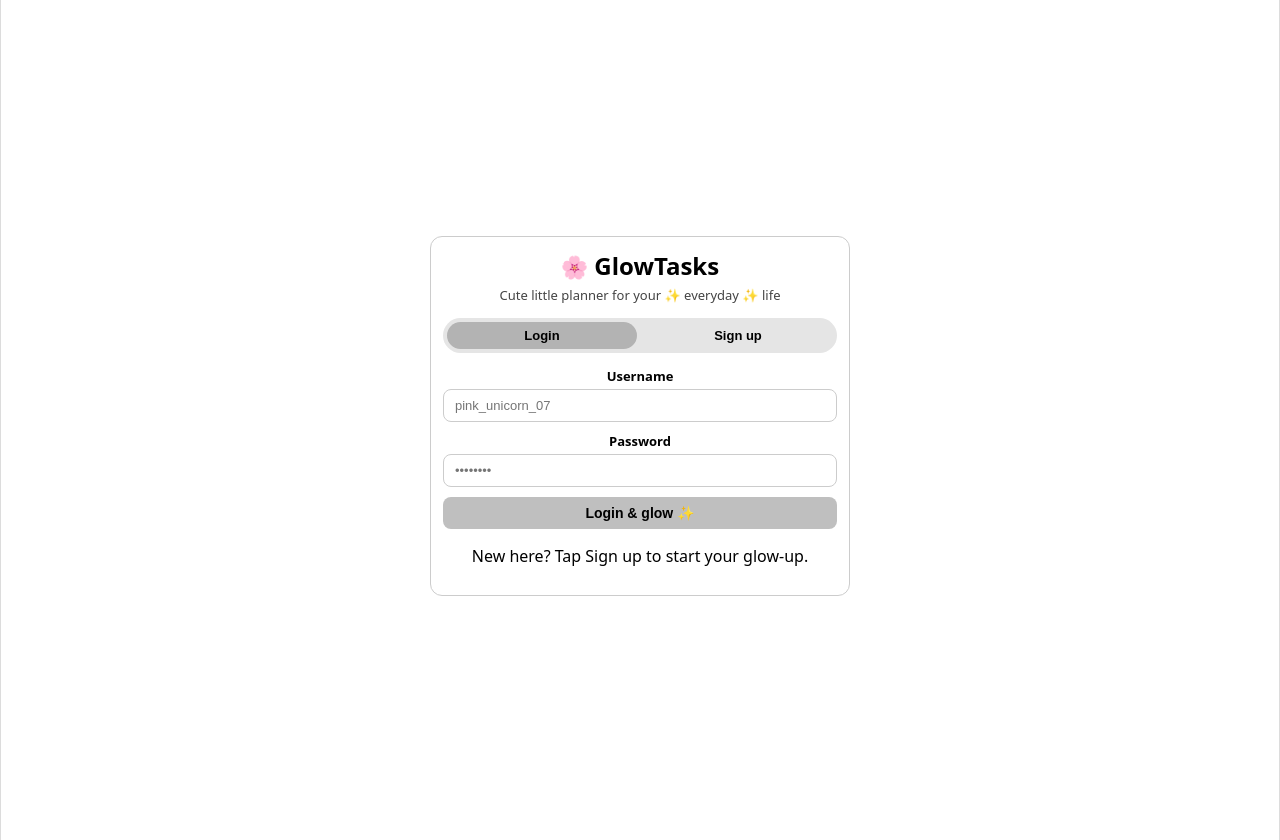
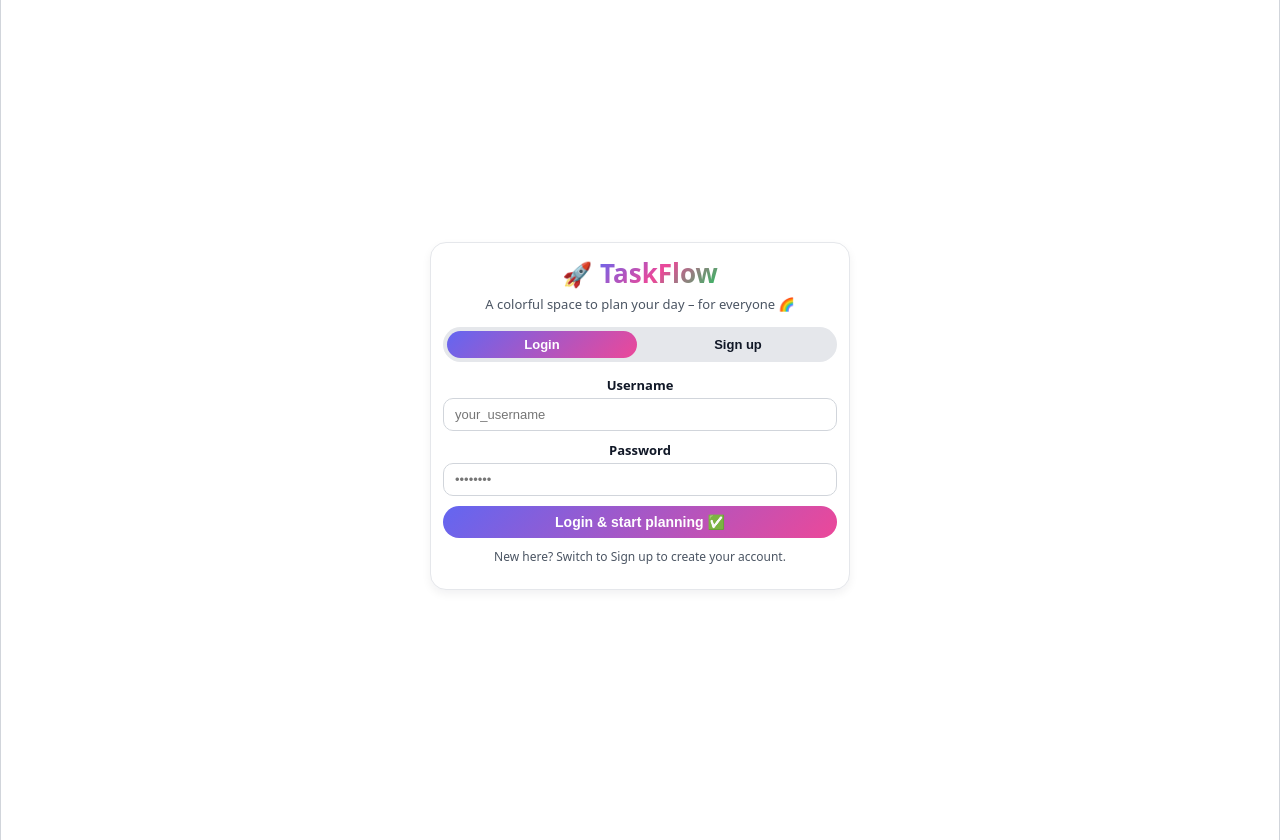
Before and after one commit to Satyam-Nayak/frontend, a React (Create React App) app: page / in a window 1280 px wide. Built offline with nearby package versions, Linux system fonts and the light colour scheme.

Commit message:
new changes and add css

```diff
--- a/src/App.css
+++ b/src/App.css
@@ -6,11 +6,11 @@
 body {
   margin: 0;
   font-family: system-ui, -apple-system, BlinkMacSystemFont, "Segoe UI", sans-serif;
-  background: #f2f2f2; /* light gray */
-  color: #000000; /* black text */
+  background: linear-gradient(135deg, #fdfbfb, #e4f2ff); /* soft colorful */
+  color: #111827; /* dark gray text */
 }
 
-/* Full screen layout on laptop */
+/* Full screen layout */
 .app-bg {
   min-height: 100vh;
   display: flex;
@@ -21,13 +21,13 @@ body {
 
 .app-glass {
   width: 100%;
-  max-width: 1400px;           /* a bit wider for laptop */
-  min-height: 100vh;           /* full height */
-  background: #ffffff;         /* white container */
-  border-radius: 0;            /* full-page web app look */
-  border-left: 1px solid #dcdcdc;
-  border-right: 1px solid #dcdcdc;
-  box-shadow: 0 0 12px rgba(0, 0, 0, 0.08);
+  max-width: 1400px;
+  min-height: 100vh;
+  background: #ffffff;
+  border-radius: 0;
+  border-left: 1px solid #d1d5db;
+  border-right: 1px solid #d1d5db;
+  box-shadow: 0 0 18px rgba(15, 23, 42, 0.12);
   padding: 16px 24px 24px;
 }
 
@@ -37,35 +37,43 @@ body {
 }
 
 .card {
-  border-radius: 12px;
+  border-radius: 16px;
   padding: 12px;
-  background: #fafafa;
-  border: 1px solid #ddd;
-  box-shadow: none;
+  background: #f9fafb;
+  border: 1px solid #e5e7eb;
+  box-shadow: 0 4px 10px rgba(15, 23, 42, 0.06);
+  transition: transform 0.12s ease, box-shadow 0.12s ease;
+}
+
+.card:hover {
+  transform: translateY(-1px);
+  box-shadow: 0 6px 16px rgba(15, 23, 42, 0.12);
 }
 
 .neon-border {
   border-image: none;
-  border: 1px solid #ccc;
+  border: 1px solid #e5e7eb;
 }
 
 .btn {
-  border-radius: 8px;
+  border-radius: 999px;
   padding: 8px 14px;
   border: none;
   cursor: pointer;
-  font-weight: bold;
+  font-weight: 600;
   font-size: 14px;
-  background: #e0e0e0;
-  color: #000000;
+  background: #e5e7eb;
+  color: #111827;
+  transition: background 0.12s ease, transform 0.12s ease, box-shadow 0.12s ease;
 }
 
 .btn:hover {
-  background: #d5d5d5;
+  background: #d1d5db;
+  box-shadow: 0 2px 6px rgba(15, 23, 42, 0.15);
 }
 
 .btn:active {
-  transform: scale(0.96);
+  transform: scale(0.97);
 }
 
 /* ===== Inputs ===== */
@@ -74,22 +82,23 @@ body {
   flex-direction: column;
   font-size: 13px;
   gap: 4px;
-  color: #000000;
-  font-weight: bold;
+  color: #111827;
+  font-weight: 600;
 }
 
 .input {
-  border-radius: 8px;
+  border-radius: 10px;
   padding: 8px 11px;
-  border: 1px solid #cccccc;
+  border: 1px solid #d1d5db;
   background: #ffffff;
-  color: #000000;
+  color: #111827;
   font-size: 13px;
 }
 
 .input:focus {
-  border-color: #999;
-  box-shadow: 0 0 4px rgba(150, 150, 150, 0.4);
+  border-color: #6366f1;
+  box-shadow: 0 0 0 3px rgba(99, 102, 241, 0.25);
+  outline: none;
 }
 
 .textarea {
@@ -119,24 +128,26 @@ body {
   display: flex;
   align-items: center;
   justify-content: center;
-  gap: 6px;
+  gap: 8px;
   margin-bottom: 4px;
 }
 
 .logo-emoji {
-  font-size: 22px;
+  font-size: 24px;
 }
 
 .logo-title {
-  font-size: 24px;
+  font-size: 26px;
   font-weight: 800;
-  color: #000000;
+  background: linear-gradient(135deg, #6366f1, #ec4899, #22c55e);
+  -webkit-background-clip: text;
+  color: transparent;
 }
 
 .logo-subtitle {
   margin: 0 0 14px;
   font-size: 13px;
-  color: #444;
+  color: #4b5563;
 }
 
 .auth-tabs {
@@ -144,7 +155,7 @@ body {
   gap: 6px;
   padding: 4px;
   border-radius: 999px;
-  background: #e5e5e5;
+  background: #e5e7eb;
   margin-bottom: 14px;
 }
 
@@ -154,14 +165,15 @@ body {
   border-radius: 999px;
   border: none;
   background: transparent;
-  color: #000;
+  color: #111827;
   font-size: 13px;
   cursor: pointer;
-  font-weight: bold;
+  font-weight: 600;
 }
 
 .tab.active {
-  background: #b3b3b3;
+  background: linear-gradient(135deg, #6366f1, #ec4899);
+  color: #ffffff;
 }
 
 .auth-form {
@@ -172,35 +184,40 @@ body {
 }
 
 .primary-btn {
-  background: #bfbfbf;
-  color: #000;
-  font-weight: bold;
+  background: linear-gradient(135deg, #6366f1, #ec4899);
+  color: #ffffff;
 }
 
 .primary-btn:hover {
-  background: #a6a6a6;
+  background: linear-gradient(135deg, #4f46e5, #db2777);
+}
+
+.auth-hint {
+  margin-top: 8px;
+  font-size: 12px;
+  color: #4b5563;
 }
 
 /* Badges */
 .badge {
   padding: 5px 8px;
-  border-radius: 6px;
+  border-radius: 999px;
   font-size: 12px;
-  font-weight: bold;
+  font-weight: 600;
 }
 
 .error-badge {
-  background: #ffd6d6;
-  color: #a30000;
+  background: #fee2e2;
+  color: #b91c1c;
 }
 
-/* ===== Navbar (Dashboard top) ===== */
+/* ===== Navbar ===== */
 .navbar {
   position: sticky;
   top: 0;
   z-index: 20;
   background: #ffffff;
-  border-bottom: 1px solid #dcdcdc;
+  border-bottom: 1px solid #e5e7eb;
   padding: 8px 0 10px;
   margin-bottom: 12px;
   display: flex;
@@ -216,14 +233,14 @@ body {
 .navbar-greeting {
   margin: 0;
   font-size: 18px;
-  font-weight: bold;
-  color: #000;
+  font-weight: 700;
+  color: #111827;
 }
 
 .navbar-subtitle {
   margin: 2px 0 0;
   font-size: 13px;
-  color: #444;
+  color: #4b5563;
   font-weight: 500;
 }
 
@@ -231,7 +248,7 @@ body {
   font-size: 13px;
 }
 
-/* Wrapper for rest of dashboard below navbar */
+/* Wrapper for dashboard content */
 .dashboard-content {
   padding-top: 4px;
 }
@@ -254,23 +271,34 @@ body {
 .stat-card {
   flex: 1;
   min-width: 150px;
-  border-radius: 12px;
+  border-radius: 16px;
   padding: 10px 12px;
-  background: #e9e9e9;
-  border: 1px solid #c5c5c5;
+  border: none;
+  color: #111827;
+}
+
+.stat-pink {
+  background: linear-gradient(135deg, #fce7f3, #fee2e2);
+}
+
+.stat-purple {
+  background: linear-gradient(135deg, #e0e7ff, #ede9fe);
+}
+
+.stat-blue {
+  background: linear-gradient(135deg, #dbeafe, #ccfbf1);
 }
 
 .stat-label {
   font-size: 12px;
-  color: #333;
-  font-weight: bold;
+  color: #374151;
+  font-weight: 600;
 }
 
 .stat-value {
   margin-top: 4px;
   font-size: 19px;
-  font-weight: bold;
-  color: #000;
+  font-weight: 800;
 }
 
 /* ===== Add task card ===== */
@@ -281,8 +309,8 @@ body {
 .section-title {
   margin: 0 0 8px;
   font-size: 16px;
-  font-weight: bold;
-  color: #000;
+  font-weight: 700;
+  color: #111827;
 }
 
 .add-form {
@@ -291,7 +319,7 @@ body {
   gap: 8px;
 }
 
-/* ===== Tasks list (Google Keep style grid) ===== */
+/* ===== Tasks (Google Keep-style grid) ===== */
 .tasks-section {
   margin-top: 10px;
 }
@@ -312,37 +340,44 @@ body {
   border-radius: 999px;
   padding: 4px 10px;
   font-size: 11px;
-  background: #e0e0e0;
-  border: 1px solid #c7c7c7;
+  background: #e5e7eb;
+  border: 1px solid #d1d5db;
   cursor: pointer;
-  color: #000;
-  font-weight: bold;
+  color: #111827;
+  font-weight: 600;
 }
 
 .chip-active {
-  background: #bfbfbf;
+  background: #6366f1;
+  color: #ffffff;
+  border-color: #4f46e5;
 }
 
-/* Google Keep type grid */
 .tasks-list {
   display: flex;
   flex-wrap: wrap;
   gap: 10px;
 }
 
-/* ===== Task cards base ===== */
+/* Task cards */
 .task-card {
   background: #ffffff;
-  border: 1px solid #cccccc;
-  border-radius: 10px;
+  border: 1px solid #e5e7eb;
+  border-radius: 16px;
   position: relative;
   padding: 10px;
-  width: 220px;          /* base width */
-  min-height: 110px;     /* base height */
+  width: 220px;
+  min-height: 110px;
   display: flex;
   flex-direction: column;
   gap: 4px;
   cursor: grab;
+  transition: transform 0.1s ease, box-shadow 0.1s ease;
+}
+
+.task-card:hover {
+  transform: translateY(-2px);
+  box-shadow: 0 6px 14px rgba(15, 23, 42, 0.15);
 }
 
 .task-card:active {
@@ -350,30 +385,44 @@ body {
 }
 
 .task-todo {
-  background: #ffffff;
+  background: #fefce8;
 }
 
 .task-done {
-  background: #e2ffe6;
-  border-color: #88d89a;
+  background: #dcfce7;
+  border-color: #4ade80;
 }
 
-/* slightly different sizes: smaller / taller like keep notes */
+/* different sizes & shapes */
 .shape-pill {
   width: 230px;
+  border-radius: 999px;
 }
 
 .shape-tag {
   width: 260px;
+  border-radius: 12px 28px 12px 28px;
 }
 
 .shape-bubble {
   width: 200px;
   min-height: 90px;
+  border-radius: 18px;
 }
 
 .shape-notch {
   width: 240px;
+  border-radius: 14px;
+  overflow: hidden;
+}
+
+.shape-notch::before {
+  content: "";
+  position: absolute;
+  top: 0;
+  right: 0;
+  border-left: 16px solid transparent;
+  border-bottom: 16px solid rgba(15, 23, 42, 0.08);
 }
 
 /* Content inside note cards */
@@ -392,11 +441,11 @@ body {
   flex: 1;
   background: transparent;
   border: none;
-  border-bottom: 1px solid #ccc;
-  color: #000;
+  border-bottom: 1px dashed #9ca3af;
+  color: #111827;
   font-size: 14px;
   outline: none;
-  font-weight: bold;
+  font-weight: 700;
   padding: 2px 0;
   word-wrap: break-word;
   overflow-wrap: anywhere;
@@ -404,19 +453,19 @@ body {
 
 .task-title-done {
   text-decoration: line-through;
-  color: #4d4d4d;
+  color: #6b7280;
 }
 
 .task-desc-input {
   width: 100%;
-  border-radius: 6px;
-  border: 1px solid #ccc;
-  background: #f7f7f7;
+  border-radius: 10px;
+  border: 1px solid #e5e7eb;
+  background: #f9fafb;
   padding: 4px 6px;
   font-size: 12px;
-  color: #000;
+  color: #111827;
   resize: vertical;
-  max-height: 80px;            /* prevent going outside */
+  max-height: 80px;
   overflow: auto;
   word-wrap: break-word;
   overflow-wrap: anywhere;
@@ -431,45 +480,30 @@ body {
 
 .task-date {
   font-size: 11px;
-  color: #444;
+  color: #6b7280;
 }
 
 /* Buttons inside card */
 .small {
   padding: 4px 10px;
   font-size: 11px;
-  font-weight: bold;
+  font-weight: 600;
 }
 
 .danger-btn {
-  background: #ffe0e0;
-  color: #a10000;
-  border: 1px solid #ffb3b3;
+  background: #fee2e2;
+  color: #b91c1c;
+  border: 1px solid #fecaca;
 }
 
 .danger-btn:hover {
-  background: #ffcccc;
+  background: #fecaca;
 }
 
-/* Notch style corner */
-.shape-notch {
-  border-radius: 10px;
-  overflow: hidden;
-}
-
-.shape-notch::before {
-  content: "";
-  position: absolute;
-  top: 0;
-  right: 0;
-  border-left: 16px solid transparent;
-  border-bottom: 16px solid #e0e0e0;
-}
-
-/* ===== Empty ===== */
+/* Empty state */
 .empty-text {
   font-size: 13px;
-  color: #444;
+  color: #6b7280;
   font-style: italic;
 }
 
--- a/src/components/AuthForm.js
+++ b/src/components/AuthForm.js
@@ -4,7 +4,7 @@ import { login, register } from "../api";
 export default function AuthForm({ onLogin }) {
   const [mode, setMode] = useState("login");
   const [username, setUsername] = useState("");
-  const [email, setEmail] = useState("");       // ⭐ NEW
+  const [email, setEmail] = useState("");
   const [password, setPassword] = useState("");
   const [error, setError] = useState("");
   const [loading, setLoading] = useState(false);
@@ -16,14 +16,12 @@ export default function AuthForm({ onLogin }) {
 
     try {
       if (mode === "register") {
-        // ⭐ UPDATED: include email
         await register(username, email, password);
       }
 
       const res = await login(username, password);
       localStorage.setItem("tm_username", res.username);
       onLogin(res.username);
-
     } catch (err) {
       setError(err.message || "Something went wrong");
     } finally {
@@ -35,12 +33,11 @@ export default function AuthForm({ onLogin }) {
     <div className="page auth-page">
       <div className="card auth-card neon-border">
         <div className="logo-text">
-          <span className="logo-emoji">🌸</span>
-          <span className="logo-title">GlowTasks</span>
+          <span className="logo-emoji">🚀</span>
+          <span className="logo-title">TaskFlow</span>
         </div>
-
         <p className="logo-subtitle">
-          Cute little planner for your ✨ everyday ✨ life
+          A colorful space to plan your day – for everyone 🌈
         </p>
 
         <div className="auth-tabs">
@@ -66,14 +63,13 @@ export default function AuthForm({ onLogin }) {
             <input
               className="input"
               type="text"
-              placeholder="pink_unicorn_07"
+              placeholder="your_username"
               value={username}
               onChange={(e) => setUsername(e.target.value)}
               required
             />
           </label>
 
-          {/* ⭐ NEW EMAIL FIELD ONLY FOR REGISTER */}
           {mode === "register" && (
             <label className="input-label">
               Email
@@ -104,17 +100,17 @@ export default function AuthForm({ onLogin }) {
 
           <button className="btn primary-btn" type="submit" disabled={loading}>
             {loading
-              ? "Hold on… 💫"
+              ? "Just a moment… ⏳"
               : mode === "login"
-              ? "Login & glow ✨"
-              : "Create my space 💕"}
+              ? "Login & start planning ✅"
+              : "Create my account 🚀"}
           </button>
         </form>
 
         <p className="auth-hint">
           {mode === "login"
-            ? "New here? Tap Sign up to start your glow-up."
-            : "Already have an account? Tap Login babe 💌"}
+            ? "New here? Switch to Sign up to create your account."
+            : "Already have an account? Switch back to Login."}
         </p>
       </div>
     </div>
```
Also changed, not shown: src/components/TaskDashboard.js (+17 -18 lines).
